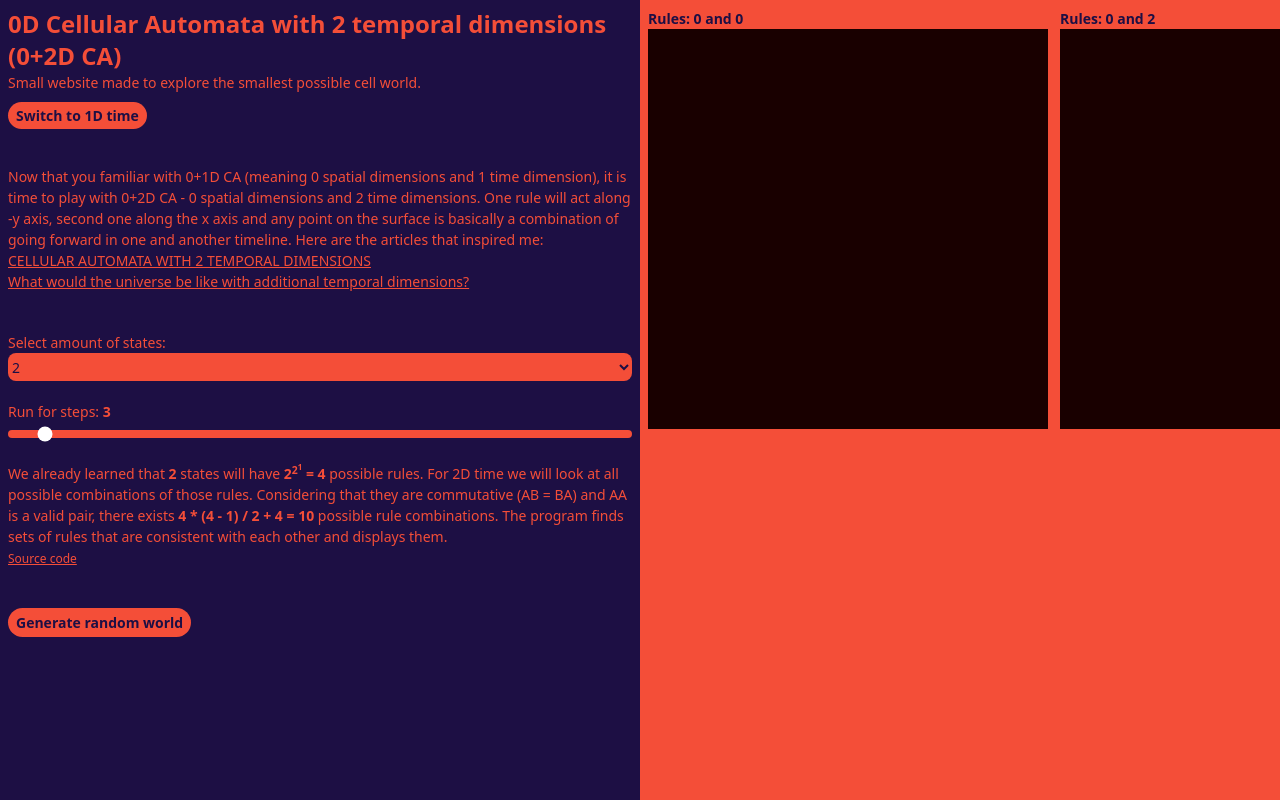
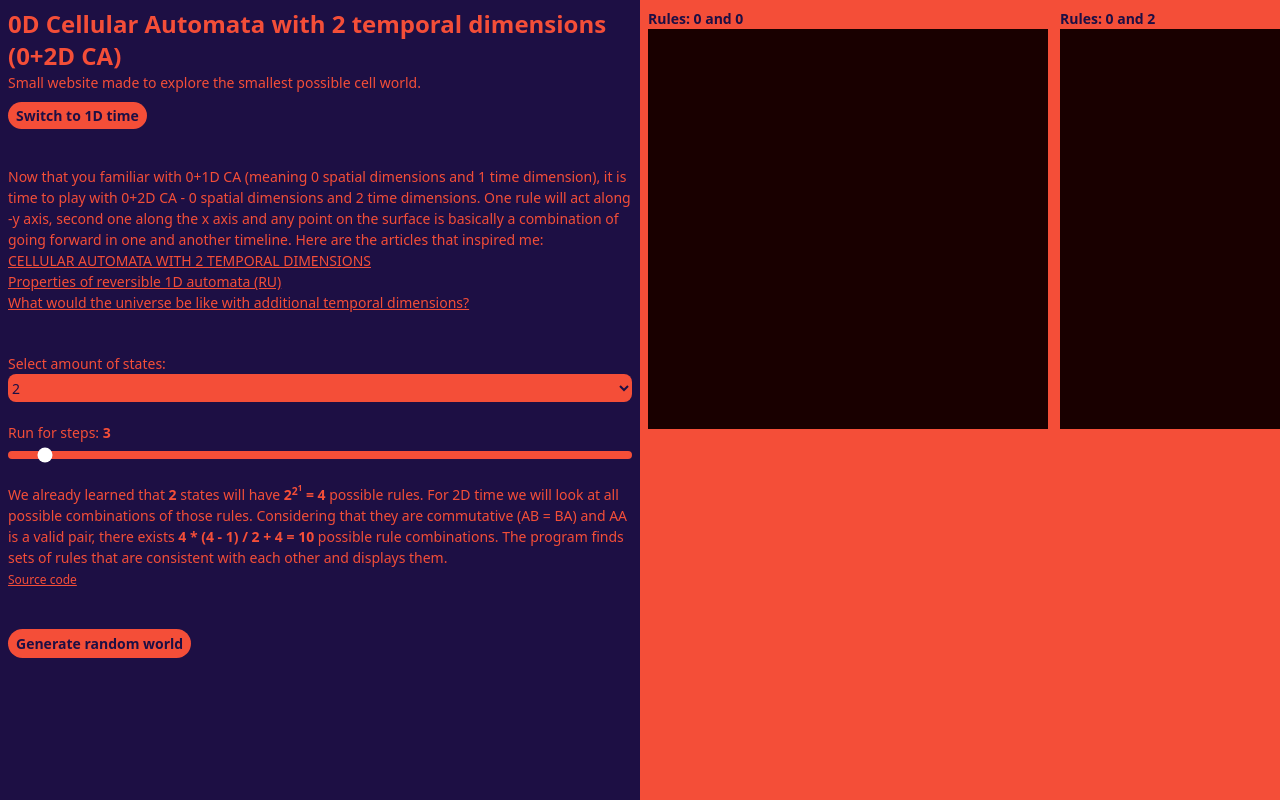
Before and after one commit to ebolblga/0D-Cellular-Automata, a Nuxt app: page /2dtime in a window 1280 px wide. Built offline with nearby package versions, Linux system fonts and the light colour scheme.

Commit message:
2D Time!

```diff
--- a/pages/2dtime.vue
+++ b/pages/2dtime.vue
@@ -266,6 +266,7 @@ async function onChange() {
             <NuxtLink to="/" title="Switch to 2 temporal dimensions." class="bg-[#f44e38] text-[#1d0f44] p-1 px-2 rounded-full font-bold active:bg-[#1d0f44] active:text-[#f44e38]" @click="">Switch to 1D time</NuxtLink>
             <p class="mt-10">Now that you familiar with 0+1D CA (meaning 0 spatial dimensions and 1 time dimension), it is time to play with 0+2D CA - 0 spatial dimensions and 2 time dimensions. One rule will act along -y axis, second one along the x axis and any point on the surface is basically a combination of going forward in one and another timeline. Here are the articles that inspired me:</p>
             <p><a class="underline" href="http://dmishin.blogspot.com/2014/06/cellular-automata-with-2-temporal.html?m=1" target="_blank" rel="noopener noreferrer">CELLULAR AUTOMATA WITH 2 TEMPORAL DIMENSIONS</a></p>
+            <p><a class="underline" href="https://optozorax.github.io/p/invertible-1d-automata/#2d-vremia" target="_blank" rel="noopener noreferrer">Properties of reversible 1D automata (RU)</a></p>
             <p><a class="underline" href="http://www.askamathematician.com/2012/06/q-what-would-the-universe-be-like-with-additional-temporal-dimensions/" target="_blank" rel="noopener noreferrer">What would the universe be like with additional temporal dimensions?</a></p>
             <p class="mt-10">Select amount of states:</p>
             <select v-model="stateCount" class="w-full rounded-lg h-7 bg-[#f44e38] text-[#1d0f44] outline-none" @change="onChange()">
```
Also changed, not shown: 17 other files (tests, documents, lock files or other folders).
